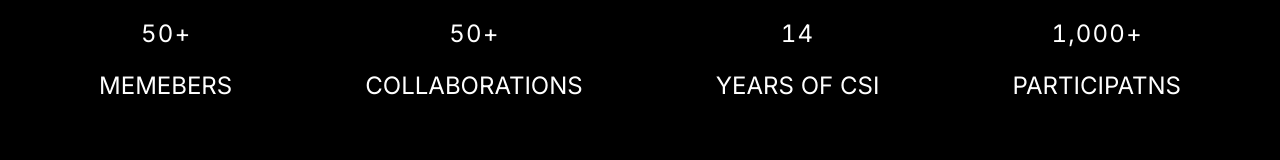
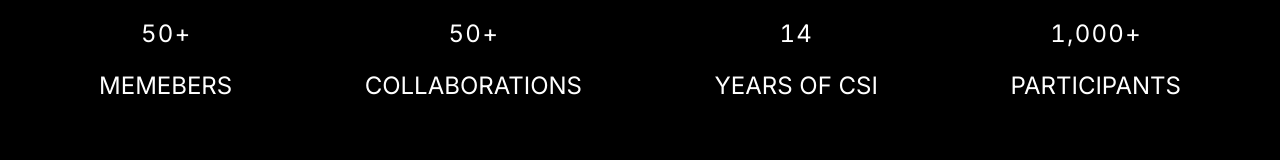
Before and after one commit to joyal-jij0/csi-v3, a Next.js app: page / in a window 1280 px wide. Shown: the part 1498-1658 px from the top of the page. Built offline with nearby package versions, Linux system fonts and the light colour scheme.

Commit message:
chore: Fix typo in About component

```diff
--- a/src/components/landingPage/About.tsx
+++ b/src/components/landingPage/About.tsx
@@ -50,7 +50,7 @@ export default function About() {
                         </div>{" "}
                         <span>+</span>
                     </div>
-                    <div  className="text-[0.6rem] lg:text-2xl">PARTICIPATNS</div>
+                    <div  className="text-[0.6rem] lg:text-2xl">PARTICIPANTS</div>
                 </div>
             </div>
         </>
```
